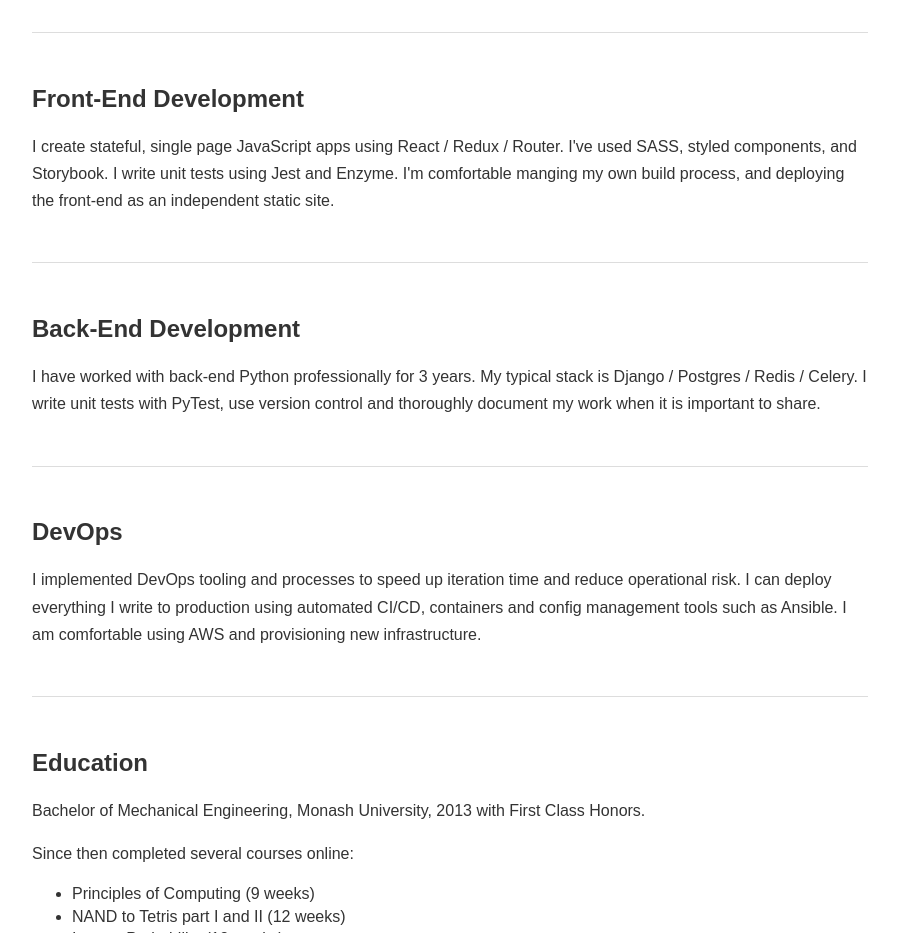
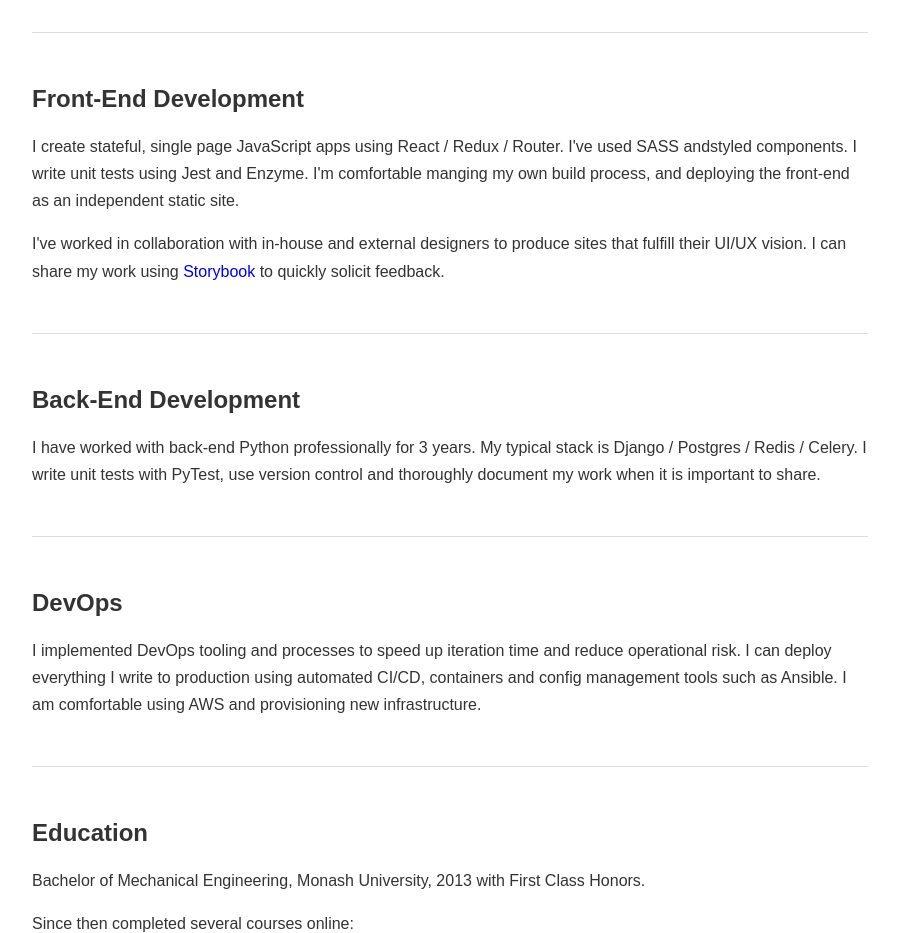
Before and after one commit to MattSegal/resume, a plain HTML site: page index.html in a window 1280 px wide. Shown: the part 1680-2613 px from the top of the page, without its empty margins (190-1089 px from the left). Drawn offline with Linux system fonts and the light colour scheme.

Commit message:
Add storybook example

```diff
--- a/index.html
+++ b/index.html
@@ -114,10 +114,11 @@
         <h2>Front-End Development</h2>
         <p>
           I create stateful, single page JavaScript apps using React / Redux /
-          Router. I've used SASS, styled components, and Storybook. I write unit
+          Router. I've used SASS andstyled components. I write unit
           tests using Jest and Enzyme. I'm comfortable manging my own build
           process, and deploying the front-end as an independent static site.
         </p>
+        <p>I've worked in collaboration with in-house and external designers to produce sites that fulfill their UI/UX vision. I can share my work using <a href="https://storybook.js.org/">Storybook</a> to quickly solicit feedback.</a></p>
       </div>
 
       <div id="back-end" class="section">
```
